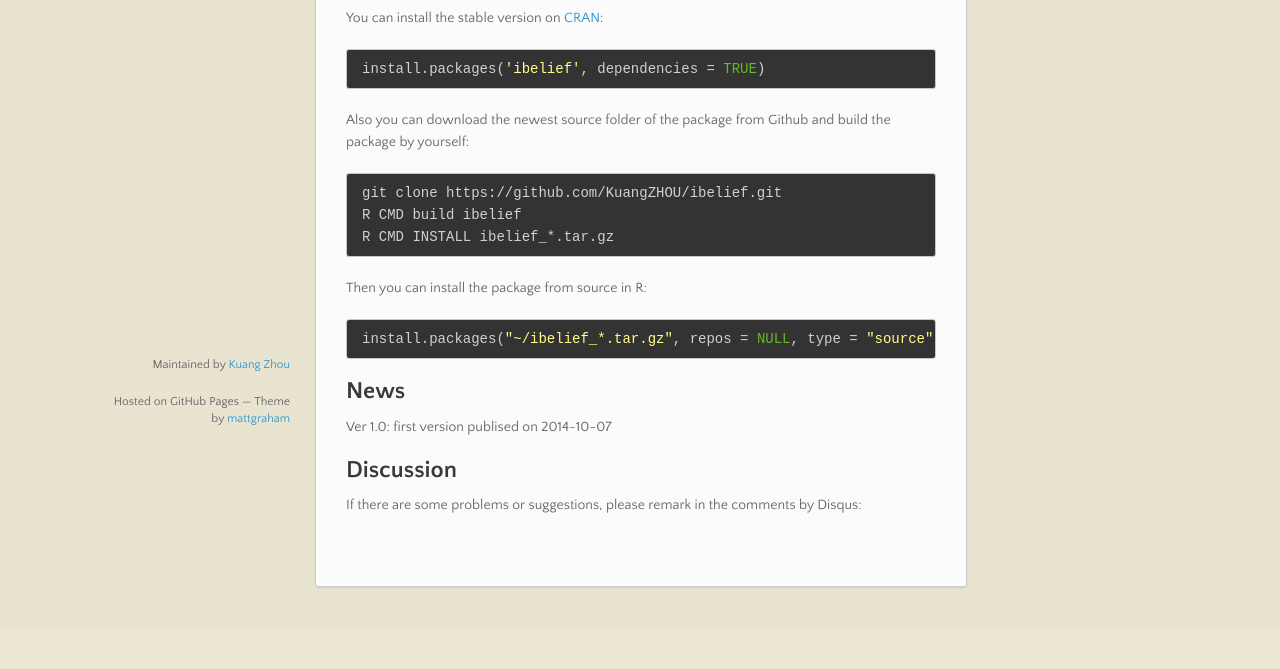
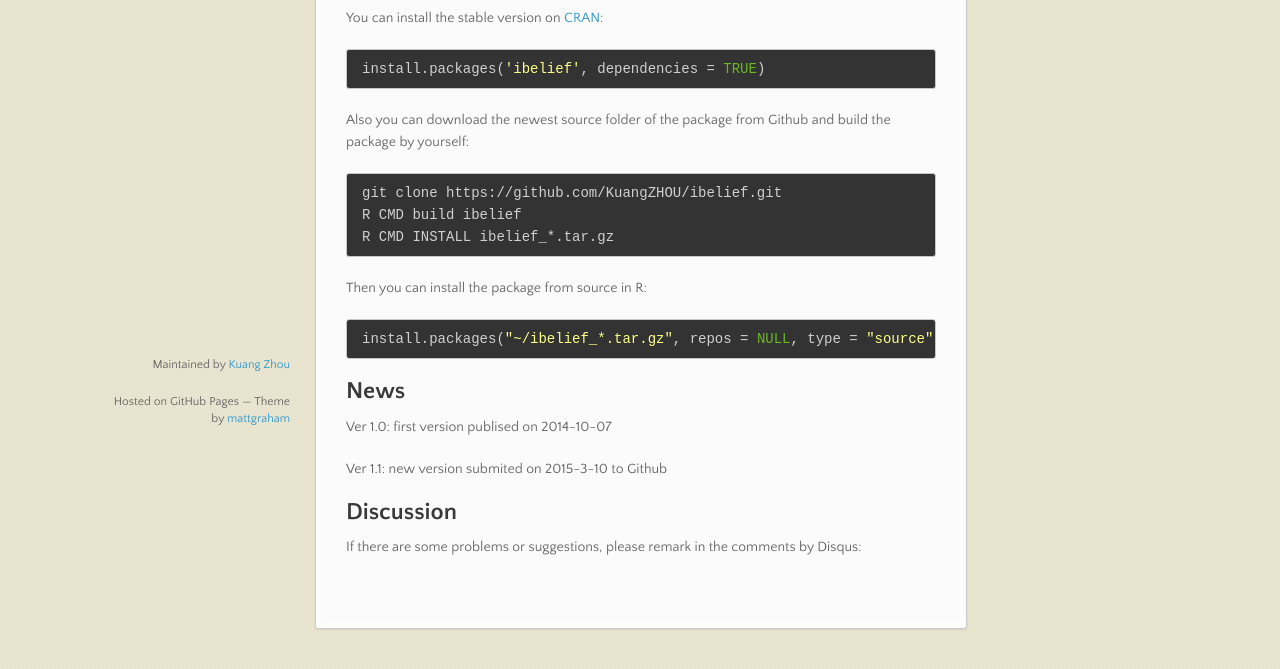
Before and after one commit to kuangzhou/ibelief, a plain HTML site: page index.html in a window 1280 px wide. Shown: the part 333-1002 px from the top of the page. Before the commit the page ends 960 px from the top, so only its background shows below. Drawn offline with nearby package versions, Linux system fonts and the light colour scheme; a script that the page names is missing.

Commit message:
Update index.html

```diff
--- a/index.html
+++ b/index.html
@@ -67,6 +67,7 @@ R CMD INSTALL ibelief_*.tar.gz
 <h2>
 <a name="news" class="anchor" href="#news"><span class="octicon octicon-link"></span></a>News</h2>
 <p>Ver 1.0: first version publised on 2014-10-07</p>
+<p>Ver 1.1: new version submited  on 2015-3-10 to Github </p>
 <h2>
 <a name="discussion" class="anchor" href="#discussion"><span class="octicon octicon-link"></span></a>Discussion</h2>
 <p>If there are some problems or suggestions, please remark in the comments by Disqus:</p>
```
